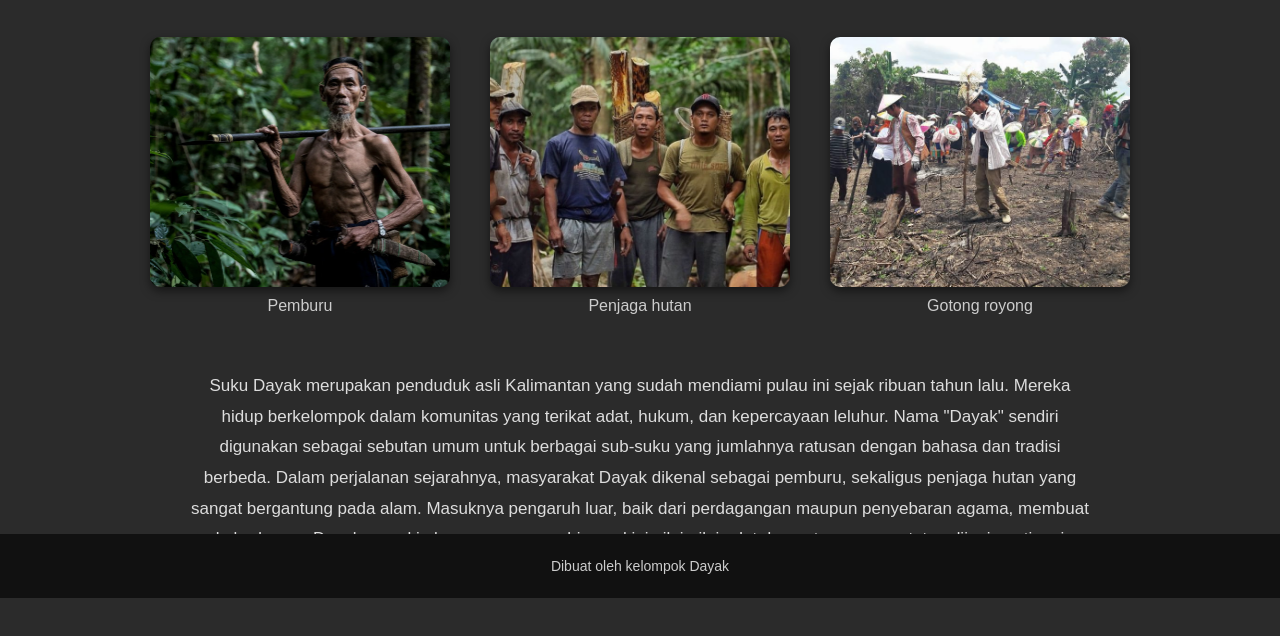
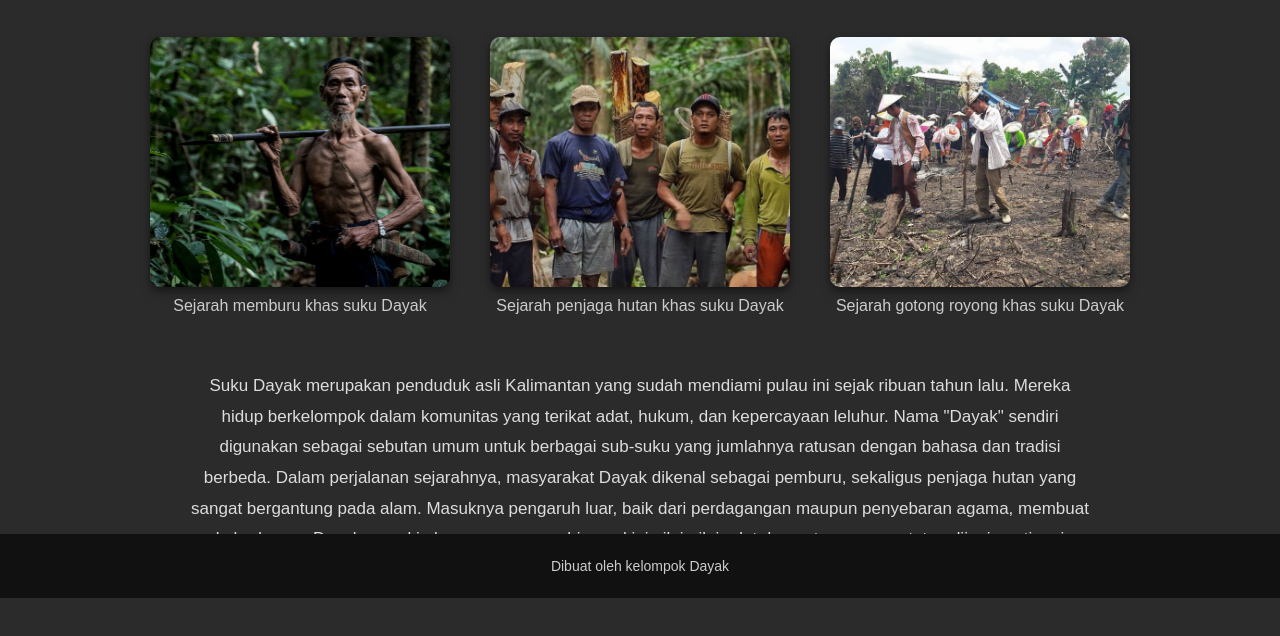
Before and after one commit to JasonChristanaeLL/sukudayak2, a plain HTML site: page sejarah.html in a window 1280 px wide. Shown: the part 202-838 px from the top of the page. Drawn offline with Linux system fonts and the light colour scheme.

Commit message:
Update sejarah.html

```diff
--- a/sejarah.html
+++ b/sejarah.html
@@ -27,17 +27,17 @@
     <section class="gallery">
       <div class="gallery-item">
         <img src="assets/pemburu.webp" alt="Foto" />
-        <p class="caption">Pemburu</p>
+        <p class="caption">Sejarah memburu khas suku Dayak</p>
       </div>
 
       <div class="gallery-item">
         <img src="assets/penjaga_hutan.jpg" alt="Foto" />
-        <p class="caption">Penjaga hutan</p>
+        <p class="caption">Sejarah penjaga hutan khas suku Dayak</p>
       </div>
 
       <div class="gallery-item">
         <img src="assets/gotong-royong.jpg" alt="Foto" />
-        <p class="caption">Gotong royong</p>
+        <p class="caption">Sejarah gotong royong khas suku Dayak</p>
       </div>
     </section>
 
```
